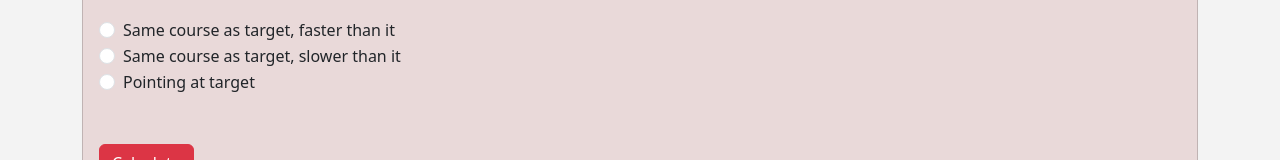
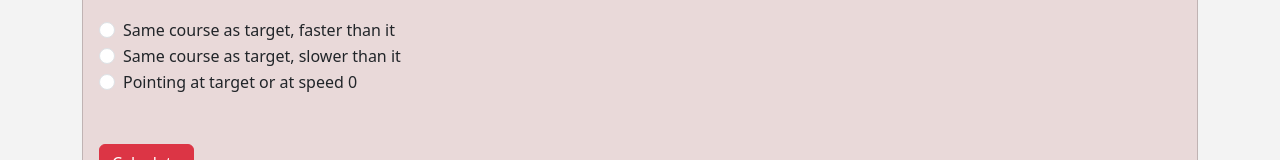
Before and after one commit to TheScaretale/WolfpackCalculator, a plain HTML site: page index.html in a window 1280 px wide. Shown: the part 312-472 px from the top of the page. Drawn offline with nearby package versions, Linux system fonts and the light colour scheme.

Commit message:
formatting text.

```diff
--- a/index.html
+++ b/index.html
@@ -53,7 +53,7 @@
                     </div>
                     <div class="form-check">
                         <input class="form-check-input" type="radio" name="course" id="radio3" value="3">
-                        <label for="course" class="form-check-label">Pointing at target</label>
+                        <label for="course" class="form-check-label">Pointing at target or at speed 0</label>
                     </div>
                     </form><br><br>
                 <button type="button" value="calcular" onclick="finalSpeed()" class="btn btn-danger">Calculate</button>
```
